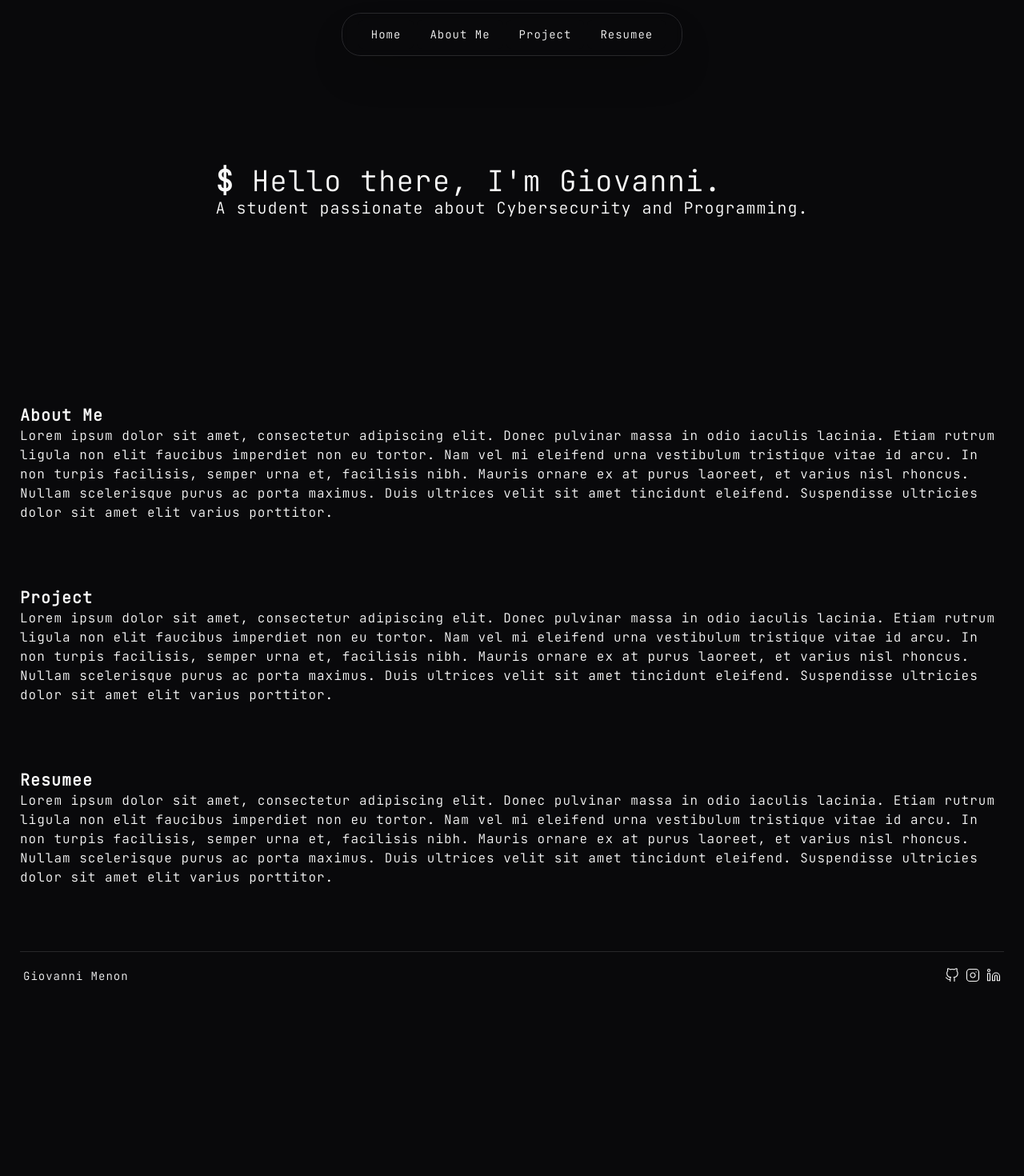
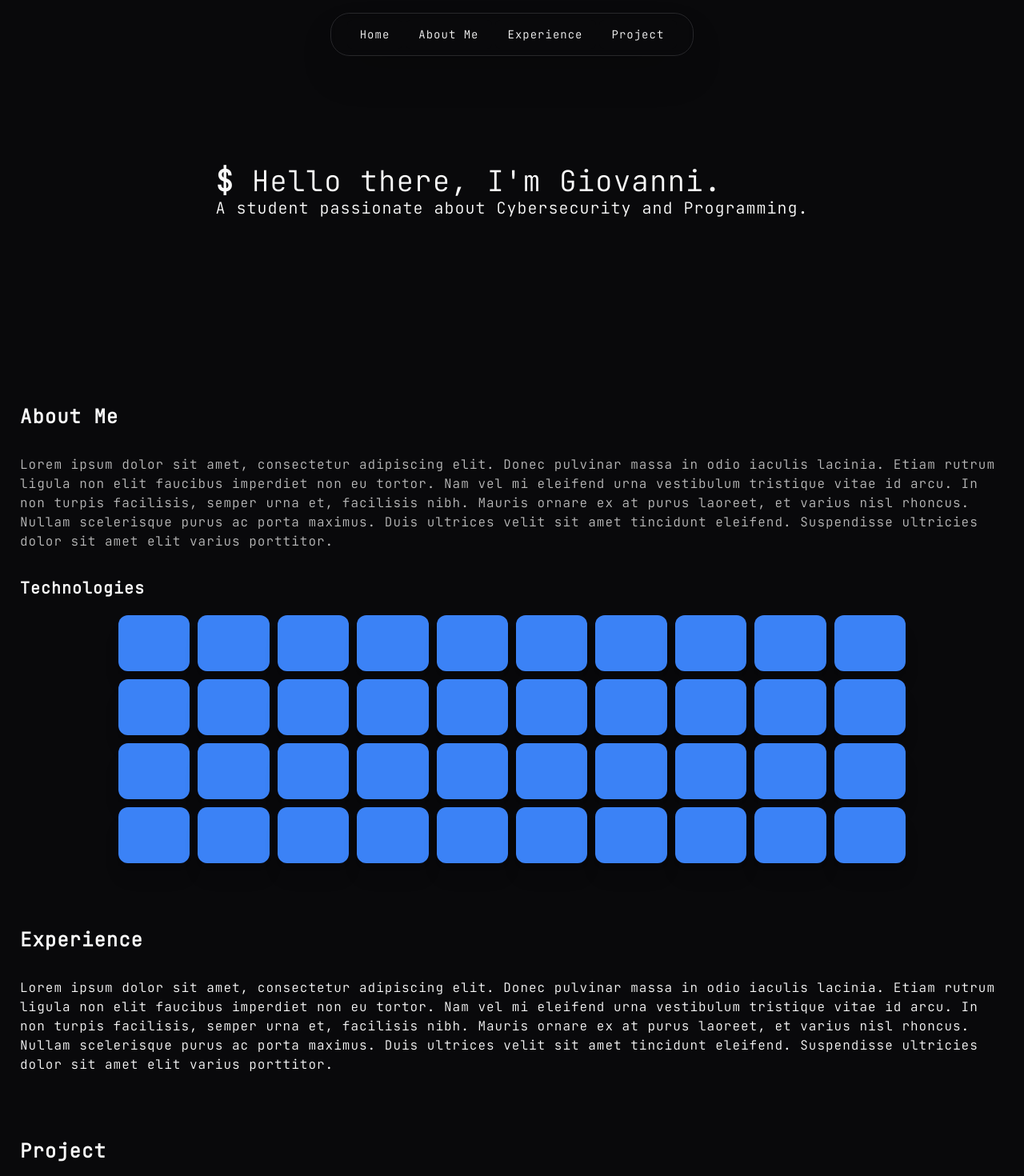
Before and after one commit to GiovanniMenon/portfolio, a Next.js app: page / in a window 1280 px wide. Shown: the top 1470 px of the page at 80% size. Before the commit the page ends 1255 px from the top, so only its background shows below. Built offline with nearby package versions, Linux system fonts and the light colour scheme.

Commit message:
5/02/2024 - Develop - Scroll

```diff
--- a/src/app/layout.tsx
+++ b/src/app/layout.tsx
@@ -18,8 +18,8 @@ export default function RootLayout({
   children: React.ReactNode;
 }>) {
   return (
-    <html lang="en">
-      <body className={`${jetBrains.className}`}>{children}</body>
+    <html className="scroll-smooth" lang="en">
+      <body className={` ${jetBrains.className}`}>{children}</body>
     </html>
   );
 }
--- a/src/components/footer/footer.tsx
+++ b/src/components/footer/footer.tsx
@@ -12,7 +12,7 @@ function Footer(){
             <Separator />
             <div className="w-full flex flex-row justify-between px-1">
                 <p>Giovanni Menon</p>
-                <div className="flex flex-row gap-2">
+                <div className="flex flex-row gap-3.5">
                     <FooterIcon link={githubLink}>
                         <svg className="with-icon_icon__MHUeb" data-testid="geist-icon" fill="none" height="24"
                              shapeRendering="geometricPrecision" stroke="currentColor" strokeLinecap="round"
--- a/src/components/main/mainComponent.tsx
+++ b/src/components/main/mainComponent.tsx
@@ -1,6 +1,7 @@
 import MainItemComponent from "@/components/main/mainItem/mainItemComponent";
 import React from 'react';
 import Footer from "@/components/footer/footer";
+import SkillComponent from "@/components/main/mainItem/skillComponent";
 
 function MainComponent(){
 
@@ -16,9 +17,17 @@ function MainComponent(){
 
     return(
         <div className="max-w-[1300px] mx-auto p-[25px] flex flex-col gap-20">
-            <MainItemComponent header="About Me"><p>{text}</p></MainItemComponent>
-            <MainItemComponent header="Project"><p>{text}</p></MainItemComponent>
-            <MainItemComponent header="Resumee"><p>{text}</p></MainItemComponent>
+
+            <MainItemComponent id="aboutMe" header="About Me">
+                                <p className="text-[#bbbbbb]">{text}</p>
+                                <SkillComponent></SkillComponent>
+            </MainItemComponent>
+            <MainItemComponent id="experience" header="Experience">
+                                <p>{text}</p>
+            </MainItemComponent>
+            <MainItemComponent id="project" header="Project">
+                                <p>{text}</p>
+            </MainItemComponent>
             <Footer></Footer>
         </div>
     )
--- /dev/null
+++ b/src/components/main/mainItem/expComponent.tsx
@@ -0,0 +1,11 @@
+
+
+function ExpComponent(){
+    return (
+        <div>
+
+        </div>
+    )
+}
+
+export default ExpComponent
--- a/src/components/main/mainItem/mainItemComponent.tsx
+++ b/src/components/main/mainItem/mainItemComponent.tsx
@@ -1,9 +1,9 @@
 import React, { ReactNode } from 'react';
 
-function MainItemComponent({header, children} : {header : string , children : ReactNode}){
+function MainItemComponent({id, header, children} : {id:string , header : string , children : ReactNode}){
     return(
-        <div>
-            <h1 className="font-bold text-xl">{header}</h1>
+        <div id={id} className="flex flex-col gap-8">
+            <h1 className="font-bold text-2xl">{header}</h1>
             {children}
         </div>
     )
--- /dev/null
+++ b/src/components/main/mainItem/skillComponent.tsx
@@ -0,0 +1,22 @@
+import React, { ReactNode } from 'react';
+
+function SkillComponent(){
+    const GridItems = new Array(40).fill(0)
+
+    return(
+        <div className="flex flex-col gap-5">
+            <h2 className="font-bold text-xl">Technologies</h2>
+            {/* Bento Grid*/}
+            <div className="grid mx-auto w-[80%] h-full grid-cols-10 auto-rows-[70px] gap-2.5 ">
+                {GridItems.map((item,index) =>
+                    {
+                        return <div key={index} className="shadow-xl rounded-xl bg-blue-500"></div>
+                    }
+                )}
+            </div>
+
+        </div>
+    )
+}
+
+export default SkillComponent;
--- a/src/components/navBarComponent.tsx
+++ b/src/components/navBarComponent.tsx
@@ -1,3 +1,5 @@
+// noinspection HtmlUnknownAnchorTarget
+
 import {
     NavigationMenu,
     NavigationMenuItem,
@@ -14,30 +16,30 @@ function NavBarComponent() {
             <NavigationMenu className="py-2 px-5 rounded-3xl backdrop-blur-sm border shadow-2xl">
                 <NavigationMenuList>
                     <NavigationMenuItem>
-                        <Link href="" legacyBehavior passHref>
+                        <Link href="#home" legacyBehavior  passHref >
                             <NavigationMenuLink className={navigationMenuTriggerStyle()}>
                                 Home
                             </NavigationMenuLink>
                         </Link>
                     </NavigationMenuItem>
                     <NavigationMenuItem>
-                        <Link href="" legacyBehavior passHref>
+                        <Link href="#aboutMe" legacyBehavior passHref>
                             <NavigationMenuLink className={navigationMenuTriggerStyle()}>
                                 About Me
                             </NavigationMenuLink>
                         </Link>
                     </NavigationMenuItem>
                     <NavigationMenuItem>
-                        <Link href="" legacyBehavior passHref>
+                        <Link href="#experience" legacyBehavior passHref>
                             <NavigationMenuLink className={navigationMenuTriggerStyle()}>
-                                Project
+                                Experience
                             </NavigationMenuLink>
                         </Link>
                     </NavigationMenuItem>
                     <NavigationMenuItem>
-                        <Link href="" legacyBehavior passHref>
+                        <Link href="#project" legacyBehavior passHref>
                             <NavigationMenuLink className={navigationMenuTriggerStyle()}>
-                                Resumee
+                                Project
                             </NavigationMenuLink>
                         </Link>
                     </NavigationMenuItem>
```
